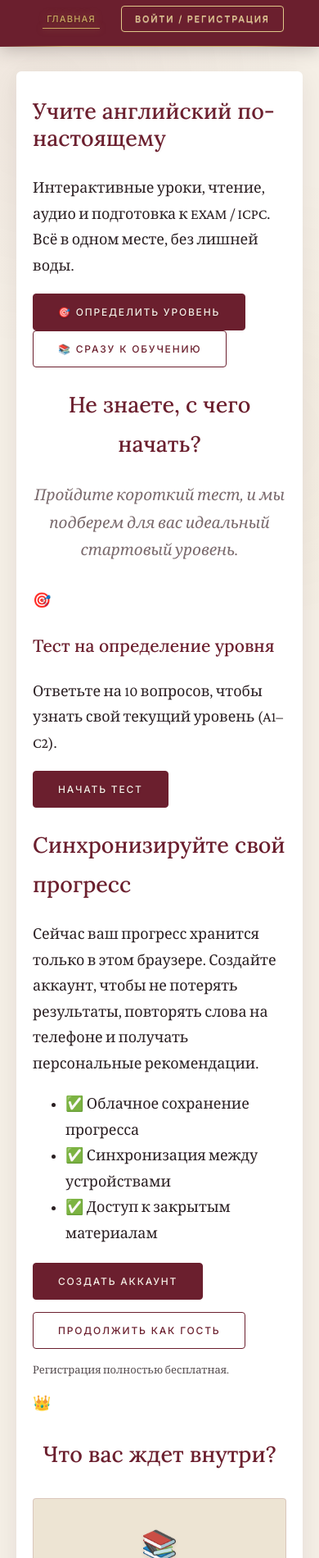
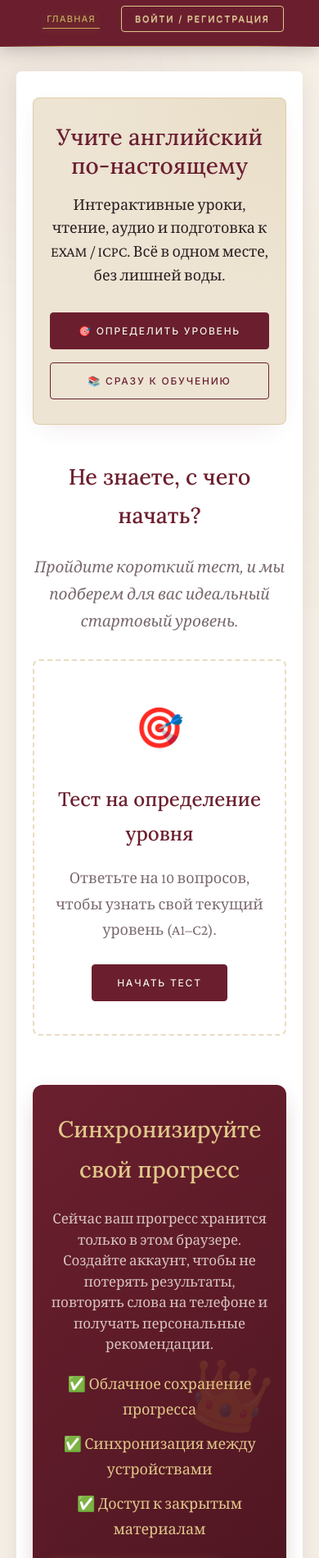
Before and after one commit to d-s145-cmd/English-site, a plain HTML site: page index.html in a window 390 px wide. Shown: the part 100-2000 px from the top of the page at 82% size. Drawn offline with nearby package versions, Linux system fonts and the light colour scheme.

Commit message:
Fix style.css

```diff
--- a/static/style.css
+++ b/static/style.css
@@ -2566,3 +2566,259 @@ details[data-locked="false"] > summary::before {
   border-color: #8a6a2a;
   background: #2a1f0d;
 }
+
+.explanation-container {
+  display: inline-flex;
+  align-items: center;
+  gap: 8px;
+  margin-left: 8px;
+  flex-wrap: wrap;
+  vertical-align: middle;
+}
+.btn-explanation {
+  background: transparent;
+  border: 1px dashed var(--gold);
+  color: var(--burgundy);
+  padding: 2px 8px;
+  font-size: 13px;
+  border-radius: 4px;
+  cursor: pointer;
+  font-family: 'Inter', sans-serif;
+  font-weight: 500;
+  transition: all 0.2s;
+  white-space: nowrap;
+}
+.btn-explanation:hover {
+  background: rgba(201, 169, 97, 0.15);
+  color: var(--burgundy-dark);
+}
+.answer-explanation {
+  display: none;
+  font-family: 'Crimson Pro', serif;
+  font-size: 15px;
+  font-style: italic;
+  color: var(--muted);
+  background: rgba(201, 169, 97, 0.08);
+  padding: 4px 10px;
+  border-radius: 4px;
+  border-left: 2px solid var(--gold);
+  white-space: normal;
+  line-height: 1.4;
+  max-width: 100%;
+}
+.answer-explanation.visible {
+  display: inline-block;
+  animation: fadeIn 0.3s ease-in-out;
+}
+@keyframes fadeIn {
+  from { opacity: 0; transform: translateY(-2px); }
+  to { opacity: 1; transform: translateY(0); }
+}
+
+.hero-section {
+  background: var(--parchment);
+  border: 1px solid var(--border-gold);
+  border-radius: 8px;
+  padding: 50px 30px;
+  text-align: center;
+  margin-bottom: 40px;
+  position: relative;
+  box-shadow: 0 8px 30px -12px rgba(107, 31, 46, 0.15);
+  overflow: hidden;
+}
+
+.hero-section::before {
+  content: '';
+  position: absolute;
+  inset: 0;
+  background: radial-gradient(circle at top right, rgba(201, 169, 97, 0.1), transparent 50%);
+  pointer-events: none;
+}
+
+html[data-theme="midnight"] .hero-section {
+  background: #262232;
+  border-color: rgba(212, 185, 106, 0.2);
+  box-shadow: 0 8px 30px -12px rgba(0, 0, 0, 0.4);
+}
+
+.hero-section h1 {
+  font-size: 36px;
+  margin-bottom: 16px;
+  margin-top: 0;
+  color: var(--burgundy);
+  position: relative;
+  z-index: 1;
+}
+
+.hero-section p {
+  font-size: 18px;
+  color: var(--charcoal);
+  max-width: 750px;
+  margin: 0 auto 30px;
+  line-height: 1.6;
+  position: relative;
+  z-index: 1;
+}
+
+html[data-theme="midnight"] .hero-section p {
+  color: var(--muted);
+}
+
+.hero-actions {
+  display: flex;
+  justify-content: center;
+  gap: 16px;
+  flex-wrap: wrap;
+  position: relative;
+  z-index: 1;
+}
+
+@media (max-width: 600px) {
+  .hero-section {
+    padding: 30px 20px;
+  }
+  .hero-section h1 {
+    font-size: 28px;
+  }
+  .hero-actions {
+    flex-direction: column;
+  }
+  .hero-actions .btn {
+    width: 100%;
+    justify-content: center;
+  }
+}
+
+.home-section {
+  margin-bottom: 60px;
+}
+
+.test-placeholder-card {
+  background: #fff;
+  border: 2px dashed var(--border-gold);
+  border-radius: 8px;
+  padding: 40px 20px;
+  text-align: center;
+  max-width: 600px;
+  margin: 0 auto;
+  transition: transform 0.3s ease;
+}
+
+html[data-theme="midnight"] .test-placeholder-card {
+  background: #262232;
+}
+
+.test-placeholder-card:hover {
+  transform: translateY(-3px);
+  border-style: solid;
+}
+
+.test-icon {
+  font-size: 48px;
+  margin-bottom: 15px;
+}
+
+.test-placeholder-card h3 {
+  font-size: 24px;
+  margin-bottom: 10px;
+  color: var(--burgundy);
+}
+
+.test-placeholder-card p {
+  color: var(--muted);
+  margin-bottom: 25px;
+}
+
+.registration-cta {
+  background: linear-gradient(135deg, var(--burgundy) 0%, var(--burgundy-dark) 100%);
+  border-radius: 12px;
+  padding: 40px;
+  color: var(--cream);
+  display: flex;
+  justify-content: space-between;
+  align-items: center;
+  gap: 30px;
+  position: relative;
+  overflow: hidden;
+  box-shadow: 0 10px 30px -10px rgba(107, 31, 46, 0.4);
+}
+
+.registration-cta h2 {
+  color: var(--gold-light);
+  margin-top: 0;
+  font-size: 28px;
+}
+
+.registration-cta p {
+  color: rgba(245, 239, 230, 0.8);
+  font-size: 17px;
+  line-height: 1.5;
+  max-width: 600px;
+}
+
+.reg-benefits {
+  list-style: none;
+  padding: 0;
+  margin: 20px 0;
+  display: flex;
+  flex-direction: column;
+  gap: 10px;
+  color: var(--gold-light);
+  font-weight: 500;
+}
+
+.reg-decoration {
+  font-size: 120px;
+  opacity: 0.1;
+  position: absolute;
+  right: 20px;
+  top: 50%;
+  transform: translateY(-50%) rotate(15deg);
+  pointer-events: none;
+}
+
+@media (max-width: 768px) {
+  .registration-cta {
+    padding: 30px 20px;
+    flex-direction: column;
+    text-align: center;
+  }
+  .reg-decoration {
+    font-size: 80px;
+  }
+  .reg-benefits {
+    align-items: center;
+  }
+}
+
+
+.registration-cta .btn-primary {
+  background: var(--gold);
+  color: var(--burgundy-dark);
+  border: 1px solid var(--gold);
+  font-weight: 600;
+  box-shadow: 0 4px 15px rgba(201, 169, 97, 0.3);
+  transition: all 0.3s ease;
+}
+
+.registration-cta .btn-primary:hover {
+  background: var(--gold-light);
+  border-color: var(--gold-light);
+  color: var(--burgundy-dark);
+  transform: translateY(-2px);
+  box-shadow: 0 6px 20px rgba(201, 169, 97, 0.5);
+}
+
+.registration-cta .btn-secondary {
+  background: transparent;
+  color: var(--gold-light);
+  border: 1px solid var(--gold-light);
+  transition: all 0.3s ease;
+}
+
+.registration-cta .btn-secondary:hover {
+  background: rgba(212, 185, 106, 0.15);
+  color: var(--gold-light);
+  border-color: var(--gold-light);
+  transform: translateY(-2px);
+}
```
